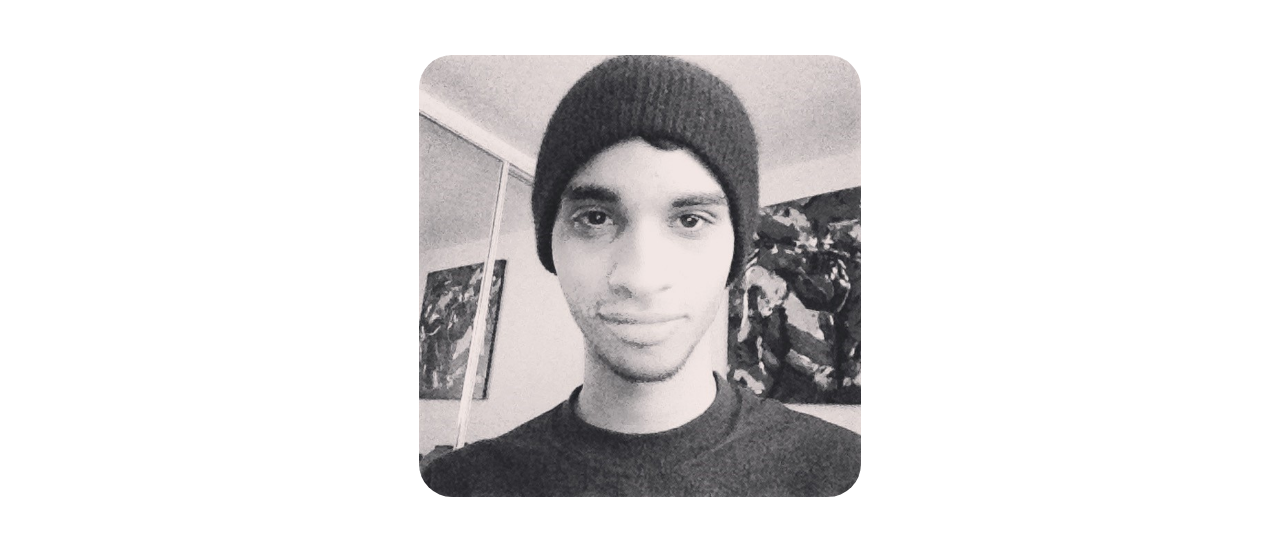
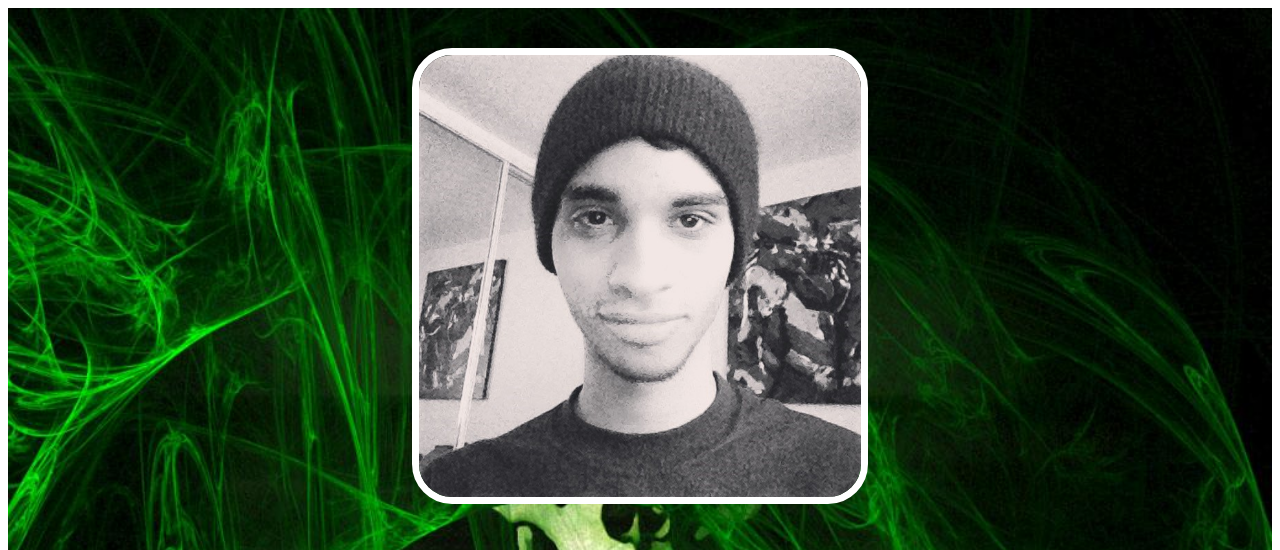
Before and after one commit to arsher3813/ITP2350-Blog, a plain HTML site: page index.html in a window 1280 px wide. Shown: the top 550 px of the page. Drawn offline with Linux system fonts and the light colour scheme; the site is published under a folder, as on GitHub Pages, so addresses that start at the root find nothing; files whose address does not match are found by name.

Commit message:
Update main.css

```diff
--- a/CSS/main.css
+++ b/CSS/main.css
@@ -5,7 +5,7 @@
 
 header{
     text-align: center;
-    background: url("/Imagenes/skull%20green%20(2016_08_05%2018_48_44%20UTC).jpg");
+    background: url("Imagenes/skull%20green%20(2016_08_05%2018_48_44%20UTC).jpg");
     background-size: cover;
     color:white;
 }
```
